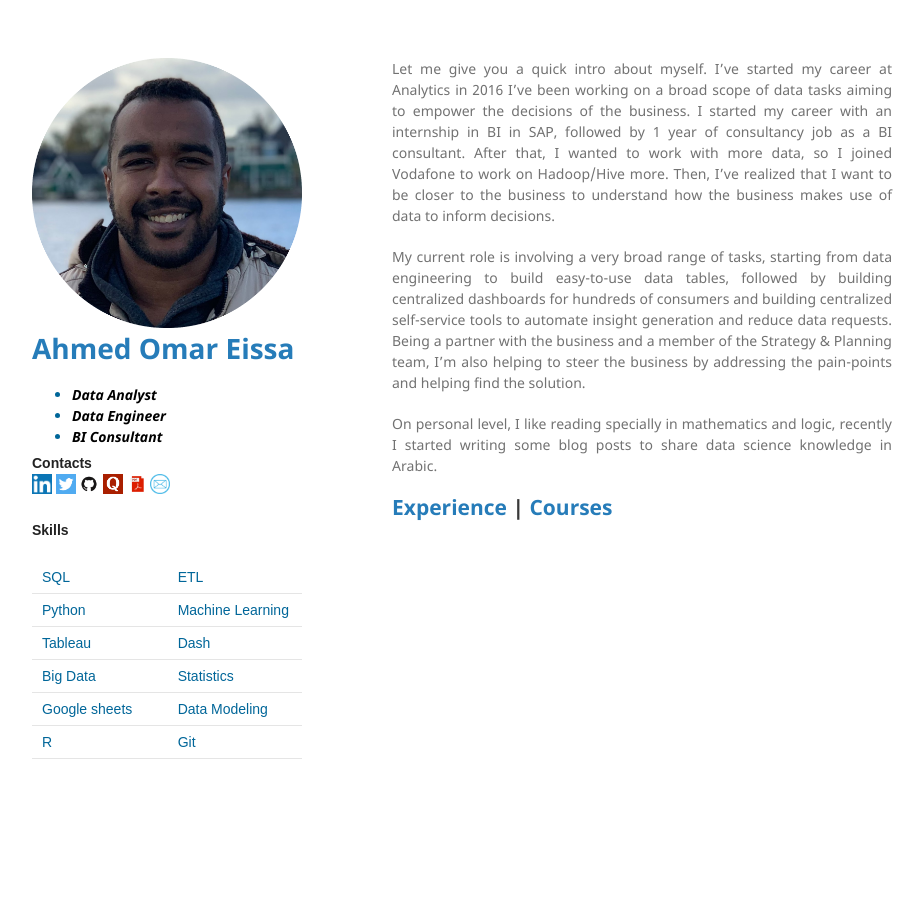
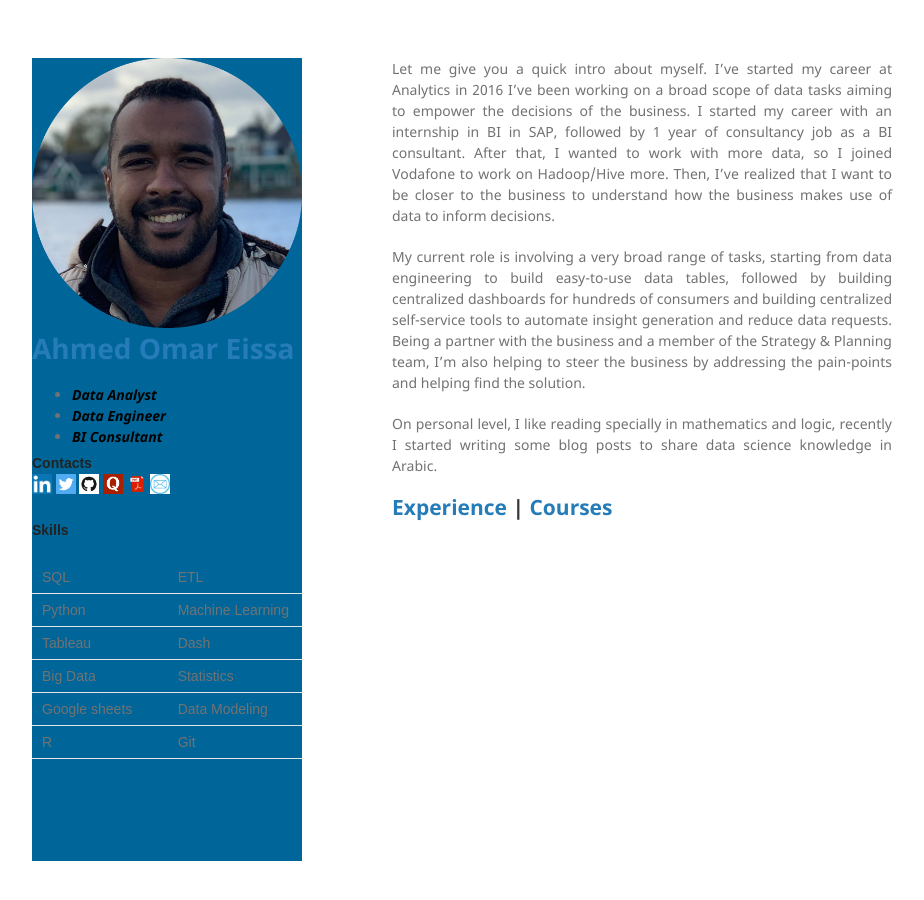
Before and after one commit to AhmedOmarEissa/AhmedOmarEissa.github.io, a Jekyll site: the page built from index.md, in a window 1280 px wide. Shown: the whole page, without its empty margins (178-1102 px from the left). Built offline with Jekyll 4.4.1, drawn with Linux system fonts in a browser that asks for light colours.

Commit message:
Update jekyll-theme-minimal.scss

```diff
--- a/_sass/jekyll-theme-minimal.scss
+++ b/_sass/jekyll-theme-minimal.scss
@@ -114,7 +114,7 @@ img {
 }
 
 header {
-  color:#069;
+  background-color:#069;
   width:270px;
   float:left;
   position:fixed;
```
